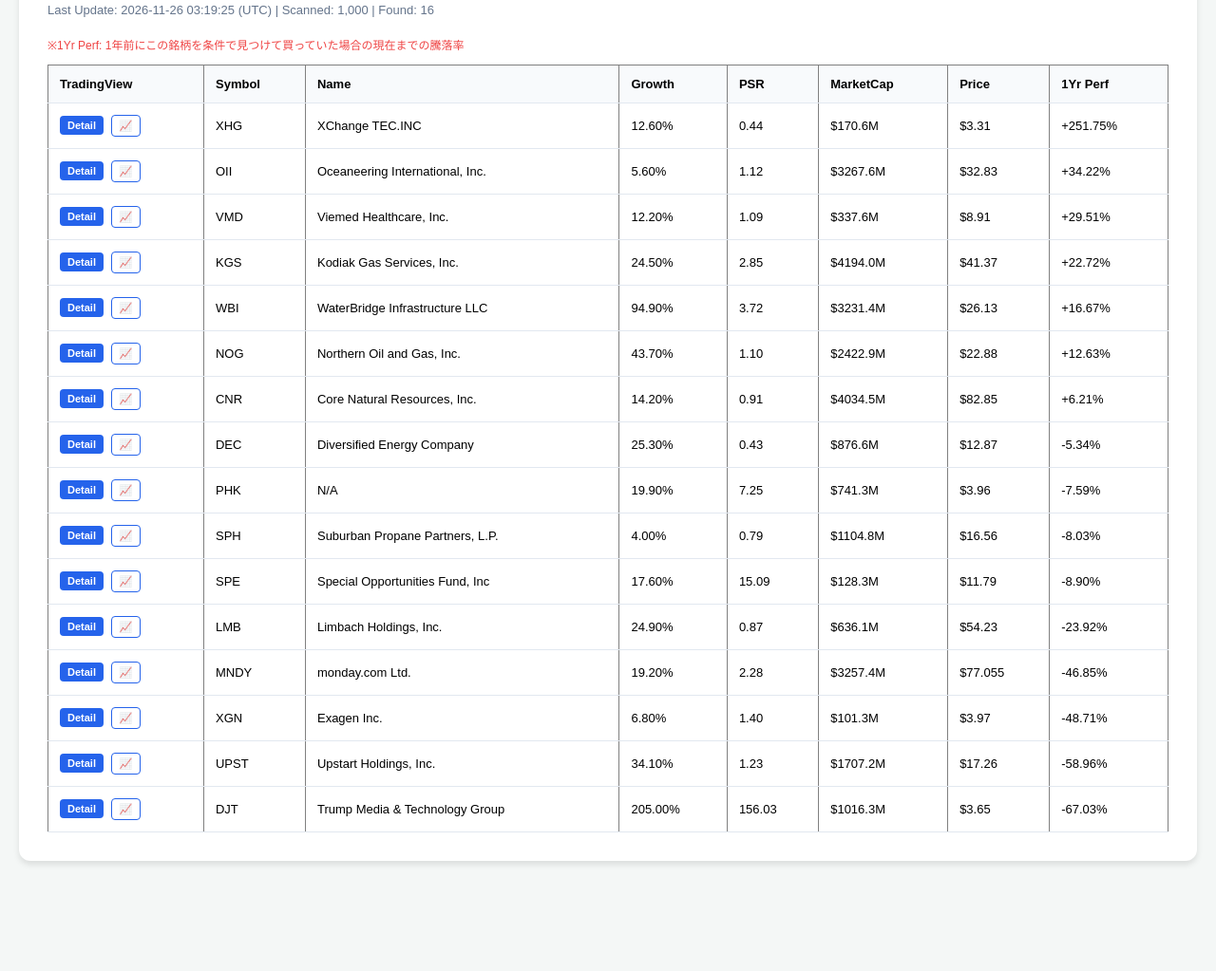
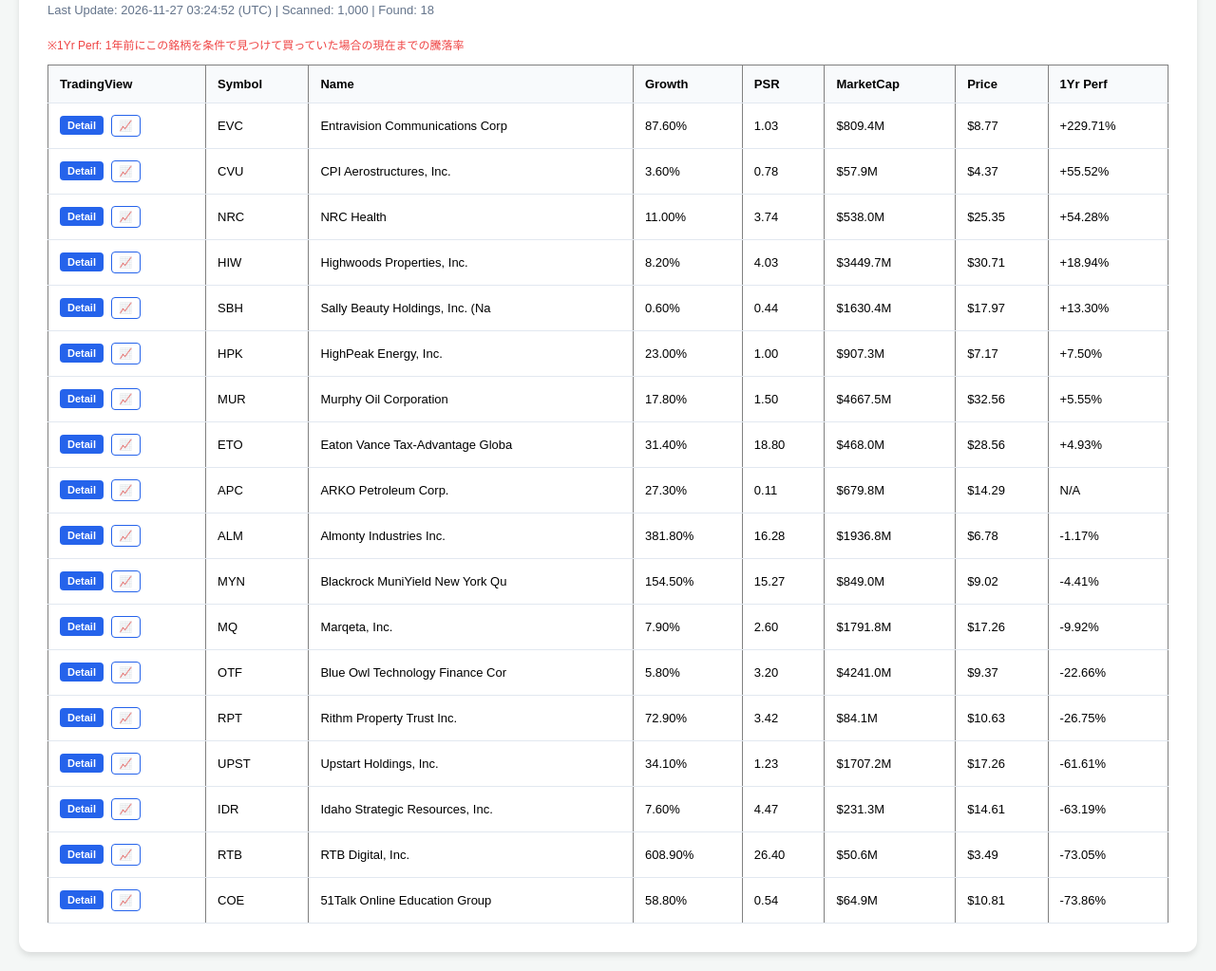
Before and after one commit to shige201906428/us-stock-tenbagger-hunter, a plain HTML site: page index.html in a window 1280 px wide. Shown: the part 107-1130 px from the top of the page at 95% size. Before the commit the page ends 1034 px from the top, so only its background shows below. Drawn offline with Linux system fonts and the light colour scheme.

Commit message:
Auto-update: 1000 stocks scanned and updated HTML

```diff
--- a/index.html
+++ b/index.html
@@ -21,7 +21,7 @@
 <body>
     <div class="container">
         <h1>🚀 Tenbagger Simulation Hunter</h1>
-        <div class="meta">Last Update: 2026-11-26 03:19:25 (UTC) | Scanned: 1,000 | Found: 16</div>
+        <div class="meta">Last Update: 2026-11-27 03:24:52 (UTC) | Scanned: 1,000 | Found: 18</div>
         <p style="font-size:12px; color:#ef4444;">※1Yr Perf: 1年前にこの銘柄を条件で見つけて買っていた場合の現在までの騰落率</p>
         <div style="overflow-x: auto;">
             <table border="1" class="dataframe">
@@ -39,144 +39,144 @@
   </thead>
   <tbody>
     <tr>
-      <td><a href="https://www.tradingview.com/symbols/XHG/" target="_blank" class="tv-btn detail">Detail</a> <a href="https://www.tradingview.com/chart/?symbol=XHG" target="_blank" class="tv-btn chart">📈</a></td>
-      <td>XHG</td>
-      <td>XChange TEC.INC</td>
-      <td>12.60%</td>
-      <td>0.44</td>
-      <td>$170.6M</td>
-      <td>$3.31</td>
-      <td>+251.75%</td>
+      <td><a href="https://www.tradingview.com/symbols/EVC/" target="_blank" class="tv-btn detail">Detail</a> <a href="https://www.tradingview.com/chart/?symbol=EVC" target="_blank" class="tv-btn chart">📈</a></td>
+      <td>EVC</td>
+      <td>Entravision Communications Corp</td>
+      <td>87.60%</td>
+      <td>1.03</td>
+      <td>$809.4M</td>
+      <td>$8.77</td>
+      <td>+229.71%</td>
     </tr>
     <tr>
-      <td><a href="https://www.tradingview.com/symbols/OII/" target="_blank" class="tv-btn detail">Detail</a> <a href="https://www.tradingview.com/chart/?symbol=OII" target="_blank" class="tv-btn chart">📈</a></td>
-      <td>OII</td>
-      <td>Oceaneering International, Inc.</td>
-      <td>5.60%</td>
-      <td>1.12</td>
-      <td>$3267.6M</td>
-      <td>$32.83</td>
-      <td>+34.22%</td>
+      <td><a href="https://www.tradingview.com/symbols/CVU/" target="_blank" class="tv-btn detail">Detail</a> <a href="https://www.tradingview.com/chart/?symbol=CVU" target="_blank" class="tv-btn chart">📈</a></td>
+      <td>CVU</td>
+      <td>CPI Aerostructures, Inc.</td>
+      <td>3.60%</td>
+      <td>0.78</td>
+      <td>$57.9M</td>
+      <td>$4.37</td>
+      <td>+55.52%</td>
     </tr>
     <tr>
-      <td><a href="https://www.tradingview.com/symbols/VMD/" target="_blank" class="tv-btn detail">Detail</a> <a href="https://www.tradingview.com/chart/?symbol=VMD" target="_blank" class="tv-btn chart">📈</a></td>
-      <td>VMD</td>
-      <td>Viemed Healthcare, Inc.</td>
-      <td>12.20%</td>
-      <td>1.09</td>
-      <td>$337.6M</td>
-      <td>$8.91</td>
-      <td>+29.51%</td>
+      <td><a href="https://www.tradingview.com/symbols/NRC/" target="_blank" class="tv-btn detail">Detail</a> <a href="https://www.tradingview.com/chart/?symbol=NRC" target="_blank" class="tv-btn chart">📈</a></td>
+      <td>NRC</td>
+      <td>NRC Health</td>
+      <td>11.00%</td>
+      <td>3.74</td>
+      <td>$538.0M</td>
+      <td>$25.35</td>
+      <td>+54.28%</td>
     </tr>
     <tr>
-      <td><a href="https://www.tradingview.com/symbols/KGS/" target="_blank" class="tv-btn detail">Detail</a> <a href="https://www.tradingview.com/chart/?symbol=KGS" target="_blank" class="tv-btn chart">📈</a></td>
-      <td>KGS</td>
-      <td>Kodiak Gas Services, Inc.</td>
-      <td>24.50%</td>
-      <td>2.85</td>
-      <td>$4194.0M</td>
-      <td>$41.37</td>
-      <td>+22.72%</td>
+      <td><a href="https://www.tradingview.com/symbols/HIW/" target="_blank" class="tv-btn detail">Detail</a> <a href="https://www.tradingview.com/chart/?symbol=HIW" target="_blank" class="tv-btn chart">📈</a></td>
+      <td>HIW</td>
+      <td>Highwoods Properties, Inc.</td>
+      <td>8.20%</td>
+      <td>4.03</td>
+      <td>$3449.7M</td>
+      <td>$30.71</td>
+      <td>+18.94%</td>
     </tr>
     <tr>
-      <td><a href="https://www.tradingview.com/symbols/WBI/" target="_blank" class="tv-btn detail">Detail</a> <a href="https://www.tradingview.com/chart/?symbol=WBI" target="_blank" class="tv-btn chart">📈</a></td>
-      <td>WBI</td>
-      <td>WaterBridge Infrastructure LLC</td>
-      <td>94.90%</td>
-      <td>3.72</td>
-      <td>$3231.4M</td>
-      <td>$26.13</td>
-      <td>+16.67%</td>
+      <td><a href="https://www.tradingview.com/symbols/SBH/" target="_blank" class="tv-btn detail">Detail</a> <a href="https://www.tradingview.com/chart/?symbol=SBH" target="_blank" class="tv-btn chart">📈</a></td>
+      <td>SBH</td>
+      <td>Sally Beauty Holdings, Inc. (Na</td>
+      <td>0.60%</td>
+      <td>0.44</td>
+      <td>$1630.4M</td>
+      <td>$17.97</td>
+      <td>+13.30%</td>
     </tr>
     <tr>
-      <td><a href="https://www.tradingview.com/symbols/NOG/" target="_blank" class="tv-btn detail">Detail</a> <a href="https://www.tradingview.com/chart/?symbol=NOG" target="_blank" class="tv-btn chart">📈</a></td>
-      <td>NOG</td>
-      <td>Northern Oil and Gas, Inc.</td>
-      <td>43.70%</td>
-      <td>1.10</td>
-      <td>$2422.9M</td>
-      <td>$22.88</td>
-      <td>+12.63%</td>
+      <td><a href="https://www.tradingview.com/symbols/HPK/" target="_blank" class="tv-btn detail">Detail</a> <a href="https://www.tradingview.com/chart/?symbol=HPK" target="_blank" class="tv-btn chart">📈</a></td>
+      <td>HPK</td>
+      <td>HighPeak Energy, Inc.</td>
+      <td>23.00%</td>
+      <td>1.00</td>
+      <td>$907.3M</td>
+      <td>$7.17</td>
+      <td>+7.50%</td>
     </tr>
     <tr>
-      <td><a href="https://www.tradingview.com/symbols/CNR/" target="_blank" class="tv-btn detail">Detail</a> <a href="https://www.tradingview.com/chart/?symbol=CNR" target="_blank" class="tv-btn chart">📈</a></td>
-      <td>CNR</td>
-      <td>Core Natural Resources, Inc.</td>
-      <td>14.20%</td>
-      <td>0.91</td>
-      <td>$4034.5M</td>
-      <td>$82.85</td>
-      <td>+6.21%</td>
+      <td><a href="https://www.tradingview.com/symbols/MUR/" target="_blank" class="tv-btn detail">Detail</a> <a href="https://www.tradingview.com/chart/?symbol=MUR" target="_blank" class="tv-btn chart">📈</a></td>
+      <td>MUR</td>
+      <td>Murphy Oil Corporation</td>
+      <td>17.80%</td>
+      <td>1.50</td>
+      <td>$4667.5M</td>
+      <td>$32.56</td>
+      <td>+5.55%</td>
     </tr>
     <tr>
-      <td><a href="https://www.tradingview.com/symbols/DEC/" target="_blank" class="tv-btn detail">Detail</a> <a href="https://www.tradingview.com/chart/?symbol=DEC" target="_blank" class="tv-btn chart">📈</a></td>
-      <td>DEC</td>
-      <td>Diversified Energy Company</td>
-      <td>25.30%</td>
-      <td>0.43</td>
-      <td>$876.6M</td>
-      <td>$12.87</td>
-      <td>-5.34%</td>
+      <td><a href="https://www.tradingview.com/symbols/ETO/" target="_blank" class="tv-btn detail">Detail</a> <a href="https://www.tradingview.com/chart/?symbol=ETO" target="_blank" class="tv-btn chart">📈</a></td>
+      <td>ETO</td>
+      <td>Eaton Vance Tax-Advantage Globa</td>
+      <td>31.40%</td>
+      <td>18.80</td>
+      <td>$468.0M</td>
+      <td>$28.56</td>
+      <td>+4.93%</td>
     </tr>
     <tr>
-      <td><a href="https://www.tradingview.com/symbols/PHK/" target="_blank" class="tv-btn detail">Detail</a> <a href="https://www.tradingview.com/chart/?symbol=PHK" target="_blank" class="tv-btn chart">📈</a></td>
-      <td>PHK</td>
+      <td><a href="https://www.tradingview.com/symbols/APC/" target="_blank" class="tv-btn detail">Detail</a> <a href="https://www.tradingview.com/chart/?symbol=APC" target="_blank" class="tv-btn chart">📈</a></td>
+      <td>APC</td>
+      <td>ARKO Petroleum Corp.</td>
+      <td>27.30%</td>
+      <td>0.11</td>
+      <td>$679.8M</td>
+      <td>$14.29</td>
       <td>N/A</td>
-      <td>19.90%</td>
-      <td>7.25</td>
-      <td>$741.3M</td>
-      <td>$3.96</td>
-      <td>-7.59%</td>
     </tr>
     <tr>
-      <td><a href="https://www.tradingview.com/symbols/SPH/" target="_blank" class="tv-btn detail">Detail</a> <a href="https://www.tradingview.com/chart/?symbol=SPH" target="_blank" class="tv-btn chart">📈</a></td>
-      <td>SPH</td>
-      <td>Suburban Propane Partners, L.P.</td>
-      <td>4.00%</td>
-      <td>0.79</td>
-      <td>$1104.8M</td>
-      <td>$16.56</td>
-      <td>-8.03%</td>
+      <td><a href="https://www.tradingview.com/symbols/ALM/" target="_blank" class="tv-btn detail">Detail</a> <a href="https://www.tradingview.com/chart/?symbol=ALM" target="_blank" class="tv-btn chart">📈</a></td>
+      <td>ALM</td>
+      <td>Almonty Industries Inc.</td>
+      <td>381.80%</td>
+      <td>16.28</td>
+      <td>$1936.8M</td>
+      <td>$6.78</td>
+      <td>-1.17%</td>
     </tr>
     <tr>
-      <td><a href="https://www.tradingview.com/symbols/SPE/" target="_blank" class="tv-btn detail">Detail</a> <a href="https://www.tradingview.com/chart/?symbol=SPE" target="_blank" class="tv-btn chart">📈</a></td>
-      <td>SPE</td>
-      <td>Special Opportunities Fund, Inc</td>
-      <td>17.60%</td>
-      <td>15.09</td>
-      <td>$128.3M</td>
-      <td>$11.79</td>
-      <td>-8.90%</td>
+      <td><a href="https://www.tradingview.com/symbols/MYN/" target="_blank" class="tv-btn detail">Detail</a> <a href="https://www.tradingview.com/chart/?symbol=MYN" target="_blank" class="tv-btn chart">📈</a></td>
+      <td>MYN</td>
+      <td>Blackrock MuniYield New York Qu</td>
+      <td>154.50%</td>
+      <td>15.27</td>
+      <td>$849.0M</td>
+      <td>$9.02</td>
+      <td>-4.41%</td>
     </tr>
     <tr>
-      <td><a href="https://www.tradingview.com/symbols/LMB/" target="_blank" class="tv-btn detail">Detail</a> <a href="https://www.tradingview.com/chart/?symbol=LMB" target="_blank" class="tv-btn chart">📈</a></td>
-      <td>LMB</td>
-      <td>Limbach Holdings, Inc.</td>
-      <td>24.90%</td>
-      <td>0.87</td>
-      <td>$636.1M</td>
-      <td>$54.23</td>
-      <td>-23.92%</td>
+      <td><a href="https://www.tradingview.com/symbols/MQ/" target="_blank" class="tv-btn detail">Detail</a> <a href="https://www.tradingview.com/chart/?symbol=MQ" target="_blank" class="tv-btn chart">📈</a></td>
+      <td>MQ</td>
+      <td>Marqeta, Inc.</td>
+      <td>7.90%</td>
+      <td>2.60</td>
+      <td>$1791.8M</td>
+      <td>$17.26</td>
+      <td>-9.92%</td>
     </tr>
     <tr>
-      <td><a href="https://www.tradingview.com/symbols/MNDY/" target="_blank" class="tv-btn detail">Detail</a> <a href="https://www.tradingview.com/chart/?symbol=MNDY" target="_blank" class="tv-btn chart">📈</a></td>
-      <td>MNDY</td>
-      <td>monday.com Ltd.</td>
-      <td>19.20%</td>
-      <td>2.28</td>
-      <td>$3257.4M</td>
-      <td>$77.055</td>
-      <td>-46.85%</td>
+      <td><a href="https://www.tradingview.com/symbols/OTF/" target="_blank" class="tv-btn detail">Detail</a> <a href="https://www.tradingview.com/chart/?symbol=OTF" target="_blank" class="tv-btn chart">📈</a></td>
+      <td>OTF</td>
+      <td>Blue Owl Technology Finance Cor</td>
+      <td>5.80%</td>
+      <td>3.20</td>
+      <td>$4241.0M</td>
+      <td>$9.37</td>
+      <td>-22.66%</td>
     </tr>
     <tr>
-      <td><a href="https://www.tradingview.com/symbols/XGN/" target="_blank" class="tv-btn detail">Detail</a> <a href="https://www.tradingview.com/chart/?symbol=XGN" target="_blank" class="tv-btn chart">📈</a></td>
-      <td>XGN</td>
-      <td>Exagen Inc.</td>
-      <td>6.80%</td>
-      <td>1.40</td>
-      <td>$101.3M</td>
-      <td>$3.97</td>
-      <td>-48.71%</td>
+      <td><a href="https://www.tradingview.com/symbols/RPT/" target="_blank" class="tv-btn detail">Detail</a> <a href="https://www.tradingview.com/chart/?symbol=RPT" target="_blank" class="tv-btn chart">📈</a></td>
+      <td>RPT</td>
+      <td>Rithm Property Trust Inc.</td>
+      <td>72.90%</td>
+      <td>3.42</td>
+      <td>$84.1M</td>
+      <td>$10.63</td>
+      <td>-26.75%</td>
     </tr>
     <tr>
       <td><a href="https://www.tradingview.com/symbols/UPST/" target="_blank" class="tv-btn detail">Detail</a> <a href="https://www.tradingview.com/chart/?symbol=UPST" target="_blank" class="tv-btn chart">📈</a></td>
@@ -186,17 +186,37 @@
       <td>1.23</td>
       <td>$1707.2M</td>
       <td>$17.26</td>
-      <td>-58.96%</td>
+      <td>-61.61%</td>
     </tr>
     <tr>
-      <td><a href="https://www.tradingview.com/symbols/DJT/" target="_blank" class="tv-btn detail">Detail</a> <a href="https://www.tradingview.com/chart/?symbol=DJT" target="_blank" class="tv-btn chart">📈</a></td>
-      <td>DJT</td>
-      <td>Trump Media & Technology Group</td>
-      <td>205.00%</td>
-      <td>156.03</td>
-      <td>$1016.3M</td>
-      <td>$3.65</td>
-      <td>-67.03%</td>
+      <td><a href="https://www.tradingview.com/symbols/IDR/" target="_blank" class="tv-btn detail">Detail</a> <a href="https://www.tradingview.com/chart/?symbol=IDR" target="_blank" class="tv-btn chart">📈</a></td>
+      <td>IDR</td>
+      <td>Idaho Strategic Resources, Inc.</td>
+      <td>7.60%</td>
+      <td>4.47</td>
+      <td>$231.3M</td>
+      <td>$14.61</td>
+      <td>-63.19%</td>
+    </tr>
+    <tr>
+      <td><a href="https://www.tradingview.com/symbols/RTB/" target="_blank" class="tv-btn detail">Detail</a> <a href="https://www.tradingview.com/chart/?symbol=RTB" target="_blank" class="tv-btn chart">📈</a></td>
+      <td>RTB</td>
+      <td>RTB Digital, Inc.</td>
+      <td>608.90%</td>
+      <td>26.40</td>
+      <td>$50.6M</td>
+      <td>$3.49</td>
+      <td>-73.05%</td>
+    </tr>
+    <tr>
+      <td><a href="https://www.tradingview.com/symbols/COE/" target="_blank" class="tv-btn detail">Detail</a> <a href="https://www.tradingview.com/chart/?symbol=COE" target="_blank" class="tv-btn chart">📈</a></td>
+      <td>COE</td>
+      <td>51Talk Online Education Group</td>
+      <td>58.80%</td>
+      <td>0.54</td>
+      <td>$64.9M</td>
+      <td>$10.81</td>
+      <td>-73.86%</td>
     </tr>
   </tbody>
 </table>
```
